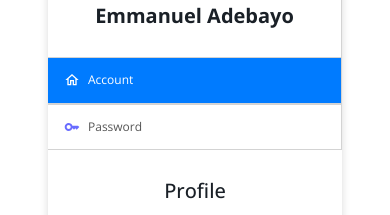
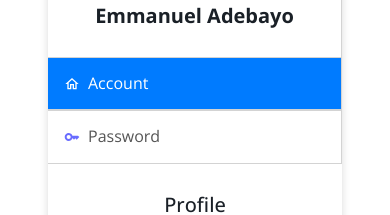
Before and after one commit to esteemayo/next-albumz-client, a Next.js app: page /auth/account in a window 390 px wide. Shown: the part 287-502 px from the top of the page. Built offline with nearby package versions, Linux system fonts and the light colour scheme.

Commit message:
media queries

```diff
--- a/styles/Account.module.scss
+++ b/styles/Account.module.scss
@@ -150,6 +150,10 @@
               @media only screen and (max-width: 64em) {
                 font-size: 1.5rem;
               }
+
+              @media only screen and (max-width: 31.25em) {
+                font-size: 2rem;
+              }
             }
           }
         }
```
